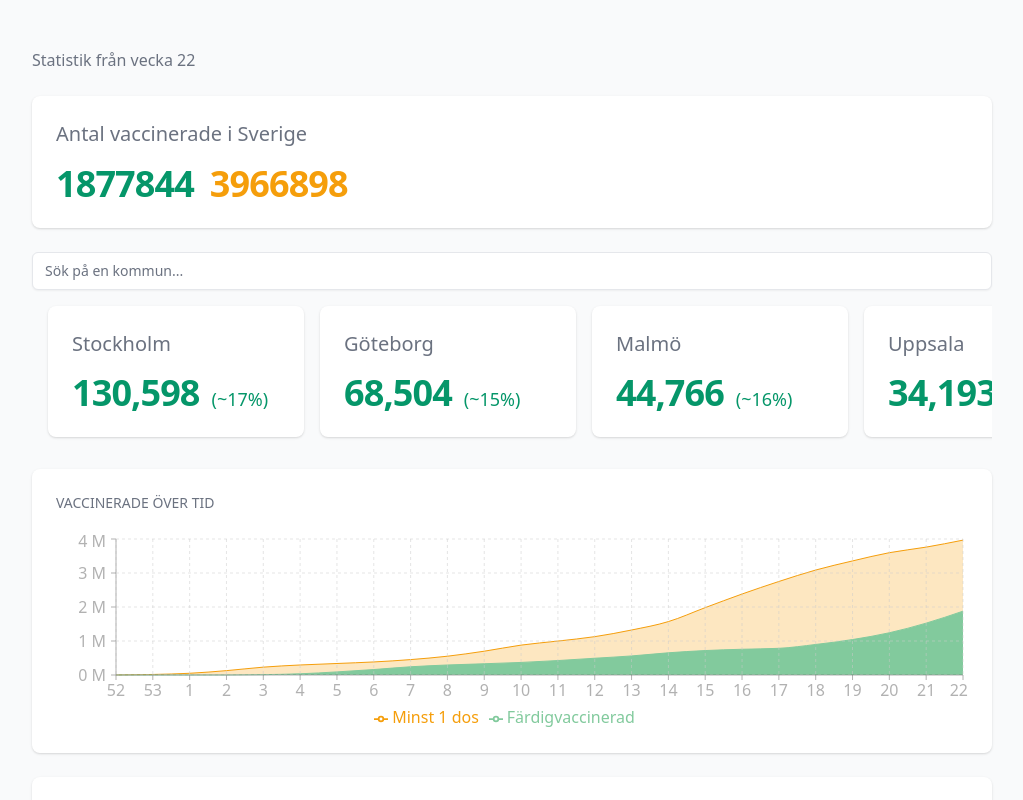
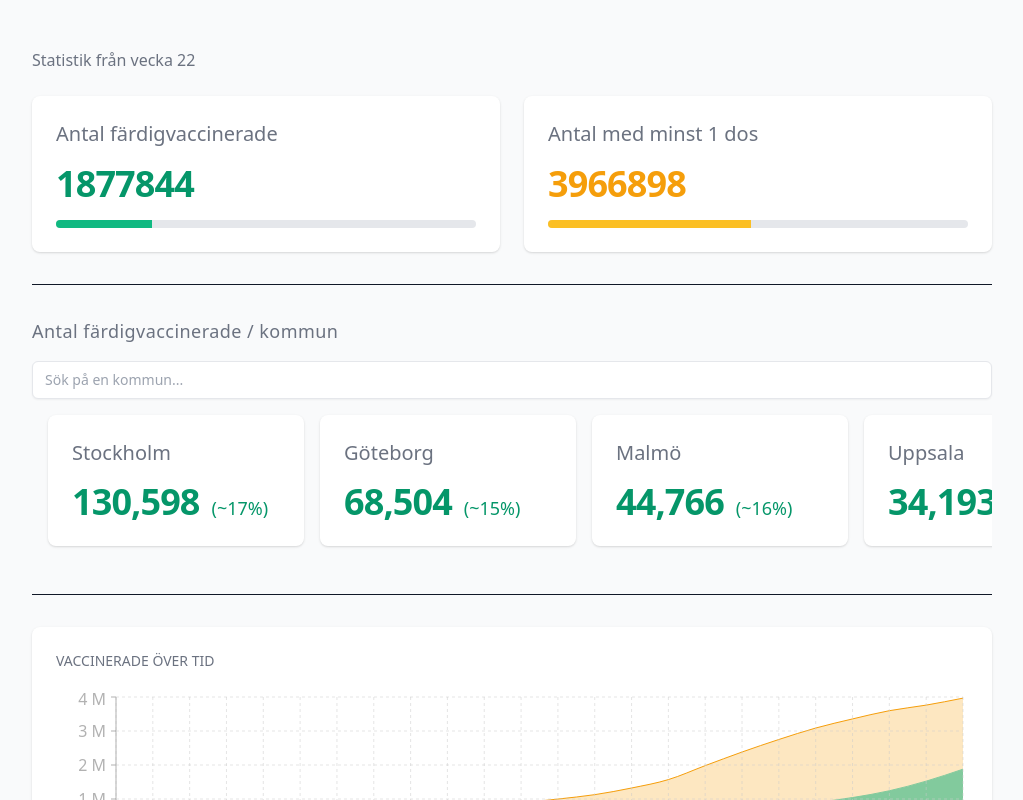
Before and after one commit to albingroen/vaccinstatistik.se, a Next.js app: page / in a window 1280 px wide. Shown: the top 800 px of the page, without its empty margins (128-1151 px from the left). Built offline with nearby package versions, Linux system fonts and the light colour scheme; what @splitbee/web, tailwindcss-scroll-snap would draw is missing.

Commit message:
:sparkles: Seperate fullly vaccinated and at least one dose

```diff
--- /dev/null
+++ b/components/Progress.tsx
@@ -0,0 +1,15 @@
+interface Progress {
+  value: number;
+  className: string;
+}
+
+export default function Progress({ value, className }: Progress) {
+  return (
+    <div
+      className="w-full h-2 overflow-hidden bg-gray-200 rounded-full"
+      title={`${Math.round(value)}%`}
+    >
+      <div className={`h-full ${className}`} style={{ width: `${value}%` }} />
+    </div>
+  );
+}
--- a/pages/index.tsx
+++ b/pages/index.tsx
@@ -18,6 +18,7 @@ import { useState } from "react";
 import getEstimate from "../lib/get-estimate";
 import moment from "moment";
 import { sortBy } from "lodash";
+import Progress from "../components/Progress";
 
 const nationalData = data["Vaccinerade tidsserie"].filter((record) =>
   record.region.includes("Sverige")
@@ -68,30 +69,46 @@ export default function Home() {
             Statistik från vecka {total.newestFullyVaccinated.week}
           </p>
 
-          <Card className="mt-6">
-            <p className="text-xl font-medium leading-snug text-gray-500">
-              Antal vaccinerade i Sverige
-            </p>
+          <div className="grid grid-cols-1 md:grid-cols-2 gap-6">
+            <Card className="mt-6">
+              <p className="text-xl font-medium leading-snug text-gray-500">
+                Antal färdigvaccinerade
+              </p>
 
-            <div className="flex flex-col items-baseline sm:flex-row space-y-2 sm:space-y-0 sm:space-x-4">
-              <p
-                className="mt-4 text-4xl font-bold tracking-tight text-green-600"
-                title="Färdigvaccinerade"
-              >
+              <p className="my-4 text-4xl font-bold tracking-tight text-green-600">
                 {total.newestFullyVaccinated.amount}
               </p>
 
-              <p
-                className="mt-4 text-4xl font-bold tracking-tight text-yellow-500"
-                title="Minst 1 dos"
-              >
+              <Progress
+                value={total.newestFullyVaccinated.share * 100}
+                className="bg-green-500"
+              />
+            </Card>
+
+            <Card className="mt-6">
+              <p className="text-xl font-medium leading-snug text-gray-500">
+                Antal med minst 1 dos
+              </p>
+
+              <p className="my-4 text-4xl font-bold tracking-tight text-yellow-500">
                 {total.newestAtLeast1.amount}
               </p>
-            </div>
-          </Card>
+
+              <Progress
+                value={total.newestAtLeast1.share * 100}
+                className="bg-yellow-400"
+              />
+            </Card>
+          </div>
+
+          <hr className="my-8" />
+
+          <label className="block text-lg font-medium tracking-wide text-gray-500">
+            Antal färdigvaccinerade / kommun
+          </label>
 
           <input
-            className="block w-full mt-6 border-gray-200 bg-none shadow-sm focus:ring-green-300 focus:border-green-300 sm:text-sm rounded-md"
+            className="block w-full mt-4 placeholder-gray-400 border-gray-200 bg-none shadow-sm focus:ring-green-300 focus:border-green-300 sm:text-sm rounded-md"
             onChange={(e) => setSearch(e.currentTarget.value)}
             placeholder="Sök på en kommun..."
             value={search}
@@ -117,6 +134,8 @@ export default function Home() {
               />
             ))}
         </div>
+
+        <hr className="my-8" />
 
         <div className="px-4 mt-4 sm:px-0">
           <Card>
```
